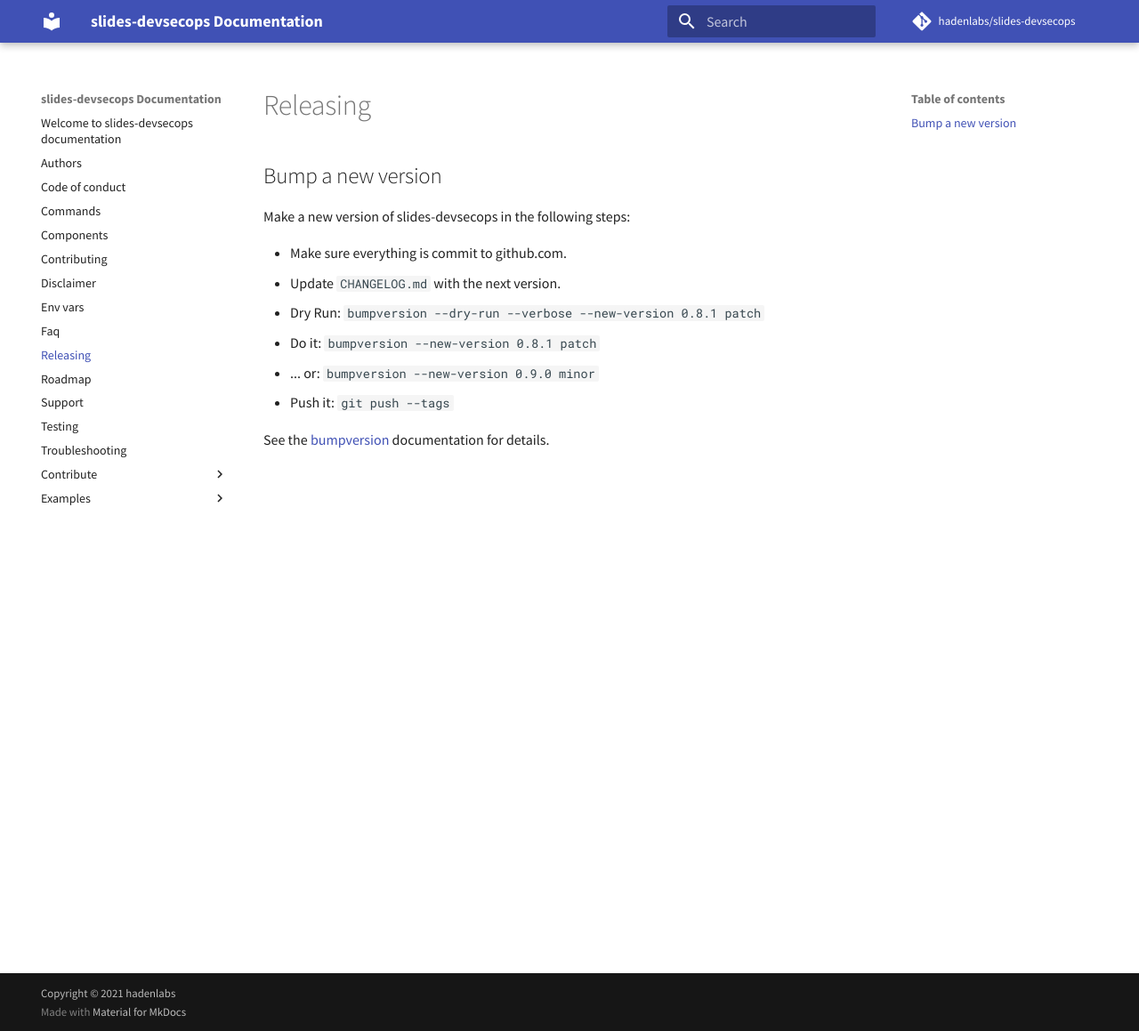
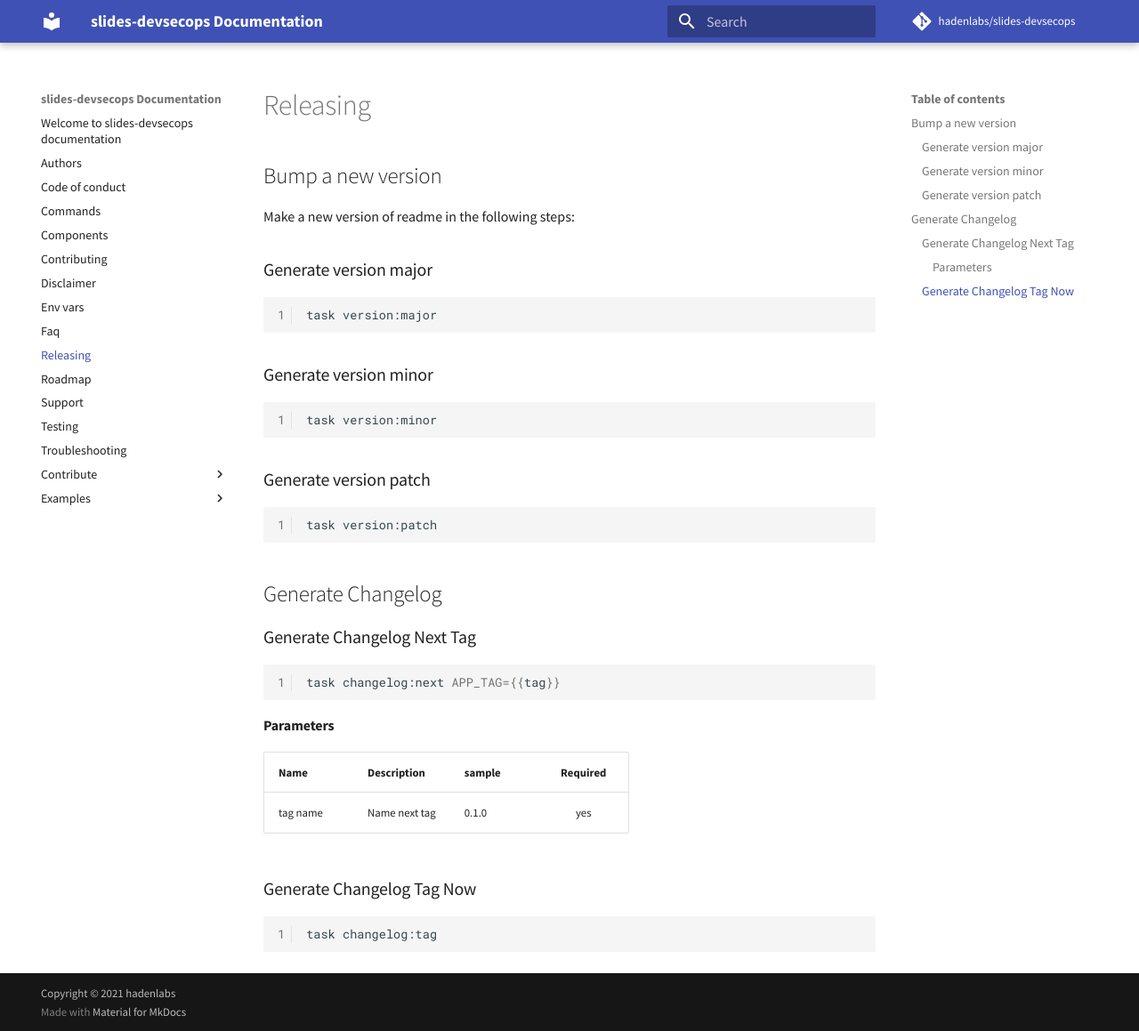
Before and after one commit to luismayta/slides-devsecops, an MkDocs documentation site: the page built from docs/releasing.md, in a window 1280 px wide and 1159 px high. Shown: the whole window at 89% size. Built offline with MkDocs 1.6.1 and Material for MkDocs 9.7.7, drawn with Linux system fonts in a browser that asks for light colours; comment, search, counter and statistics services are not loaded.

Commit message:
refactor: documentation releasing and roadmap (#13)

````diff
--- a/docs/releasing.md
+++ b/docs/releasing.md
@@ -12,14 +12,42 @@
 
 ## Bump a new version
 
-Make a new version of slides-devsecops in the following steps:
+Make a new version of readme in the following steps:
 
-- Make sure everything is commit to github.com.
-- Update `CHANGELOG.md` with the next version.
+### Generate version major
 
-- Dry Run: `bumpversion --dry-run --verbose --new-version 0.8.1 patch`
-- Do it: `bumpversion --new-version 0.8.1 patch`
-- \... or: `bumpversion --new-version 0.9.0 minor`
-- Push it: `git push --tags`
+```bash
+task version:major
+```
 
-See the [bumpversion](https://pypi.org/project/bumpversion/) documentation for details.
+### Generate version minor
+
+```bash
+task version:minor
+```
+
+### Generate version patch
+
+```bash
+task version:patch
+```
+
+## Generate Changelog
+
+### Generate Changelog Next Tag
+
+```bash
+task changelog:next APP_TAG={{tag}}
+```
+
+#### Parameters
+
+| Name     | Description   | sample | Required |
+| -------- | ------------- | ------ | :------: |
+| tag name | Name next tag | 0.1.0  |   yes    |
+
+### Generate Changelog Tag Now
+
+```bash
+task changelog:tag
+```
````
Also changed, not shown: docs/roadmap.md (+14 -0 lines).
